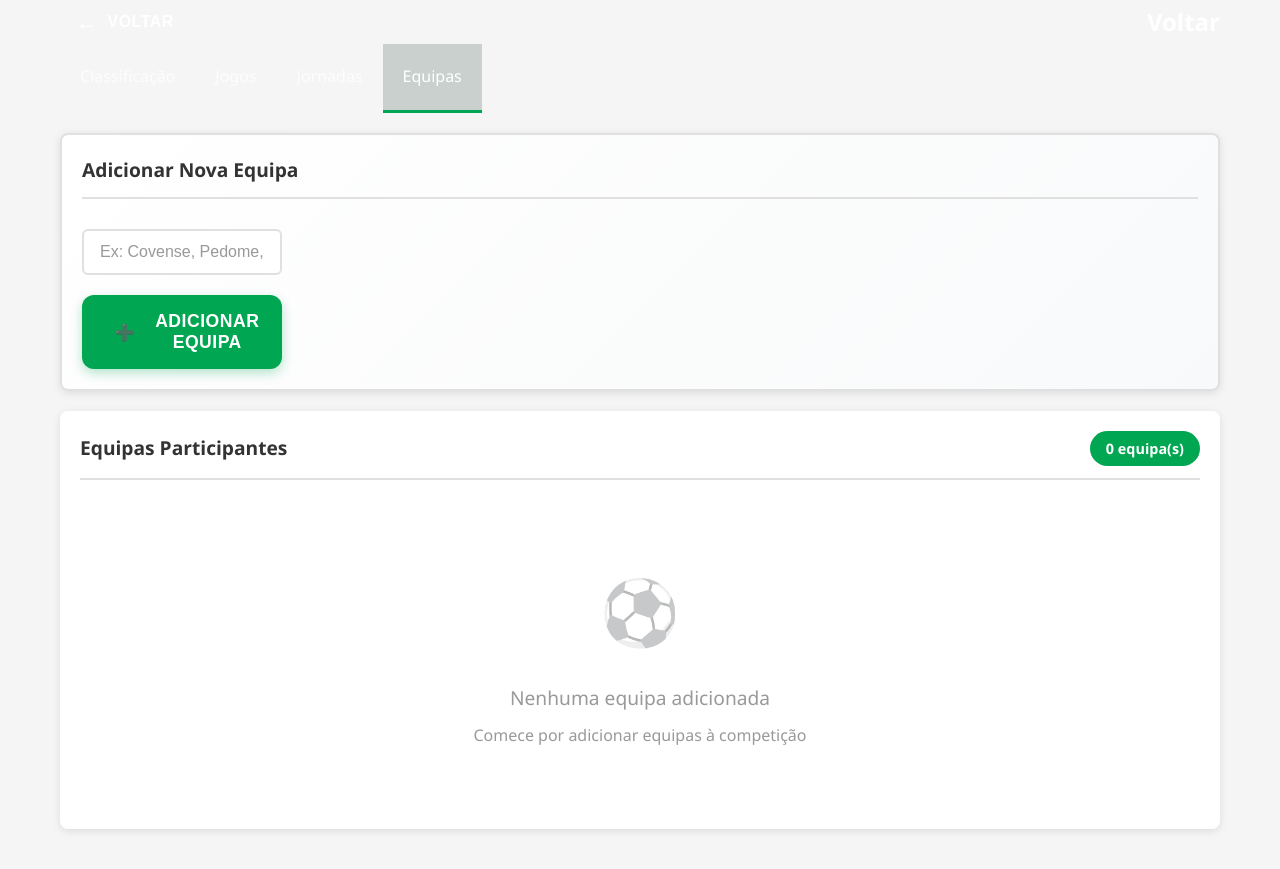
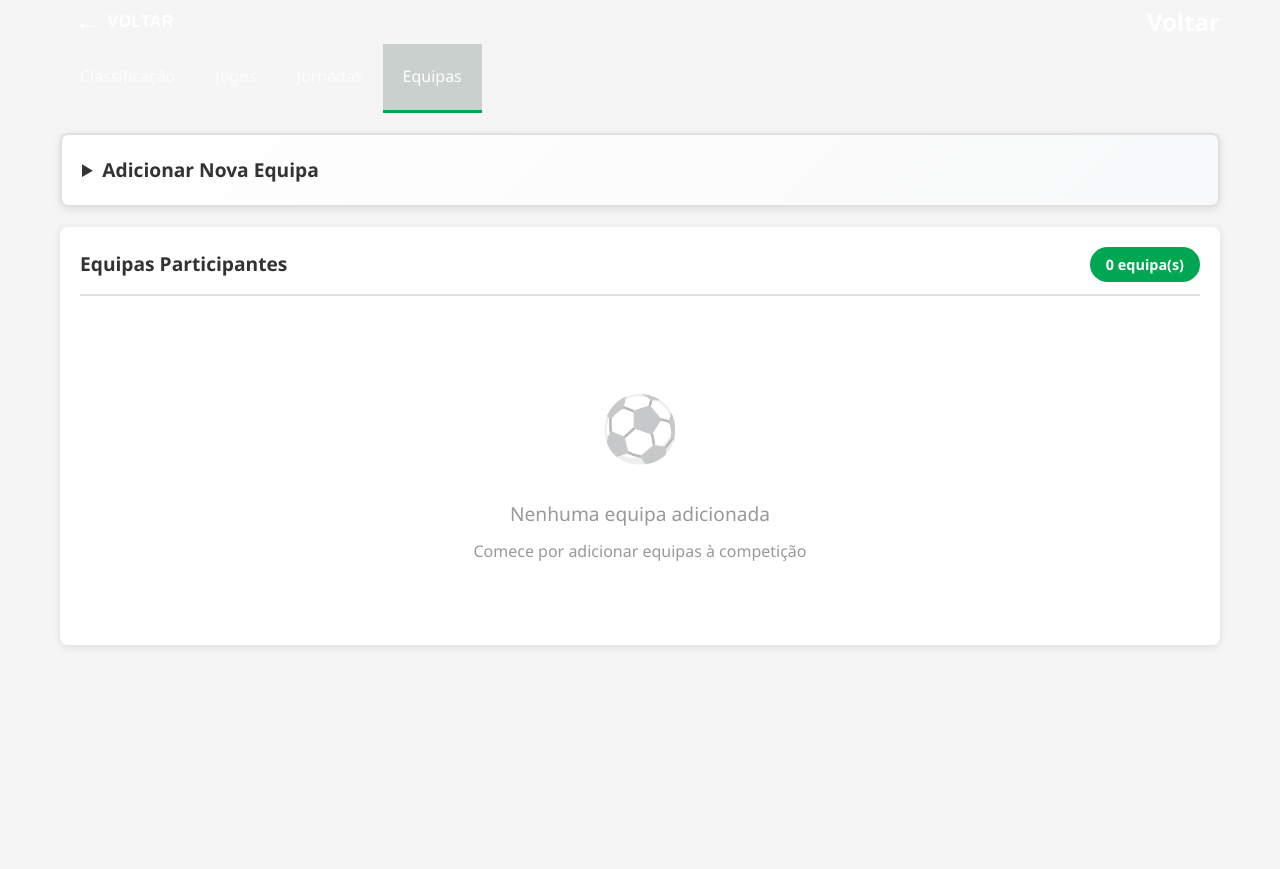
Before and after one commit to GoncaloAzev14/futsal_manager, an Angular app in the folder futsal-manager/: page /league/teams in a window 1280 px wide. After the commit the page ends 800 px from the top, so only its background shows below. Built offline with nearby package versions, Linux system fonts and the light colour scheme.

Commit message:
collapsible areas added to add matches and teams

```diff
--- a/futsal-manager/src/app/matches/matches.component.html
+++ b/futsal-manager/src/app/matches/matches.component.html
@@ -1,9 +1,7 @@
 <div class="container fade-in">
   <!-- Compact Form to Add Match -->
-  <div class="card compact-form-card">
-    <div class="card-header">
-      <div class="card-title">➕ Adicionar Jogo</div>
-    </div>
+  <details class="card compact-form-card">
+      <summary class="card-title">Adicionar Jogo</summary>
 
     <div class="compact-form">
       <div class="compact-row">
@@ -46,7 +44,7 @@
         <button class="btn-primary compact-btn" (click)="createMatch()">Criar</button>
       </div>
     </div>
-  </div>
+  </details>
 
   <!-- Matches Grouped by Day -->
   <div *ngIf="matchesByDay.length === 0" class="empty-state">
--- a/futsal-manager/src/app/teams/teams.component.html
+++ b/futsal-manager/src/app/teams/teams.component.html
@@ -1,9 +1,7 @@
 <div class="container fade-in">
 
-  <div class="card add-team-card">
-    <div class="card-header">
-      <div class="card-title">Adicionar Nova Equipa</div>
-    </div>
+  <details class="card add-team-card">
+    <summary class="card-title">Adicionar Nova Equipa</summary>
 
     <div class="add-team-form">
 
@@ -26,7 +24,7 @@
         </button>
       </div>
     </div>
-  </div>
+  </details>
 
   <div class="card">
     <div class="card-header">
```
